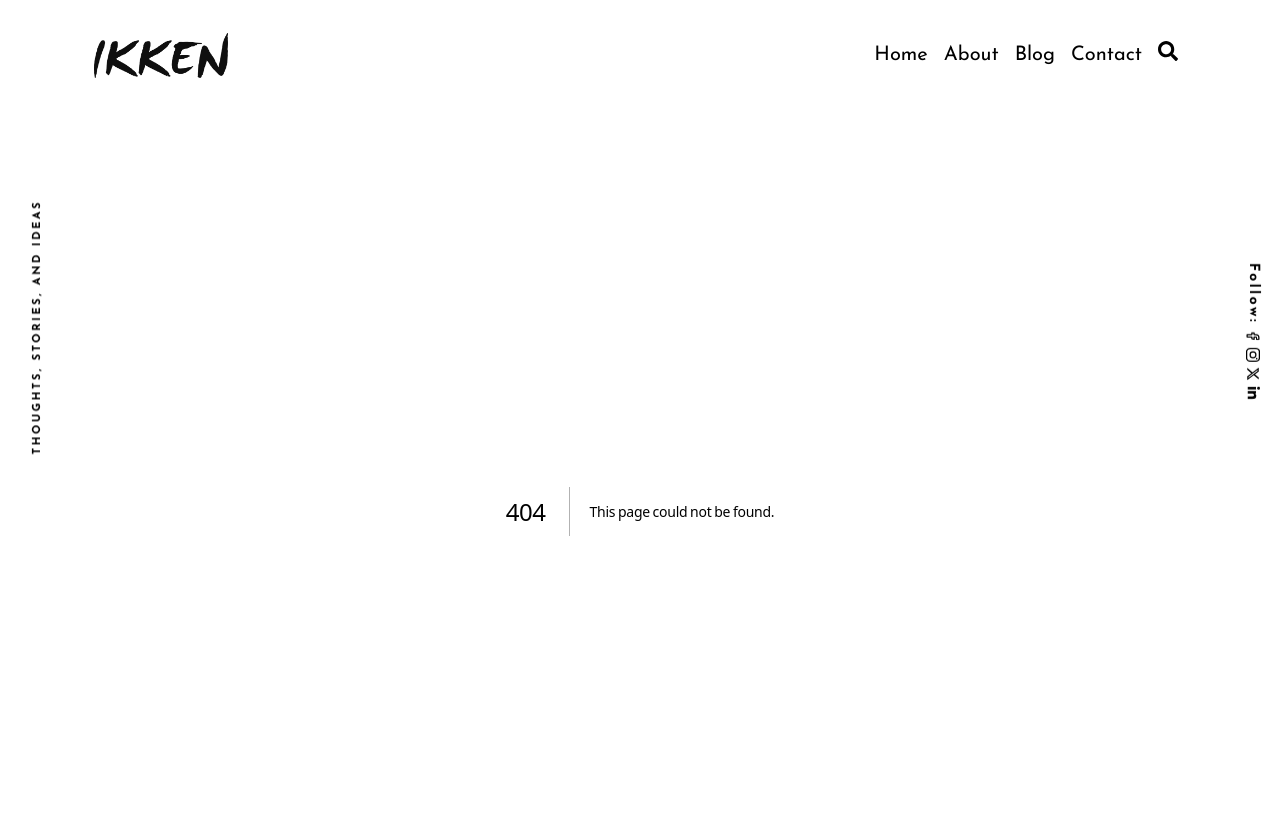
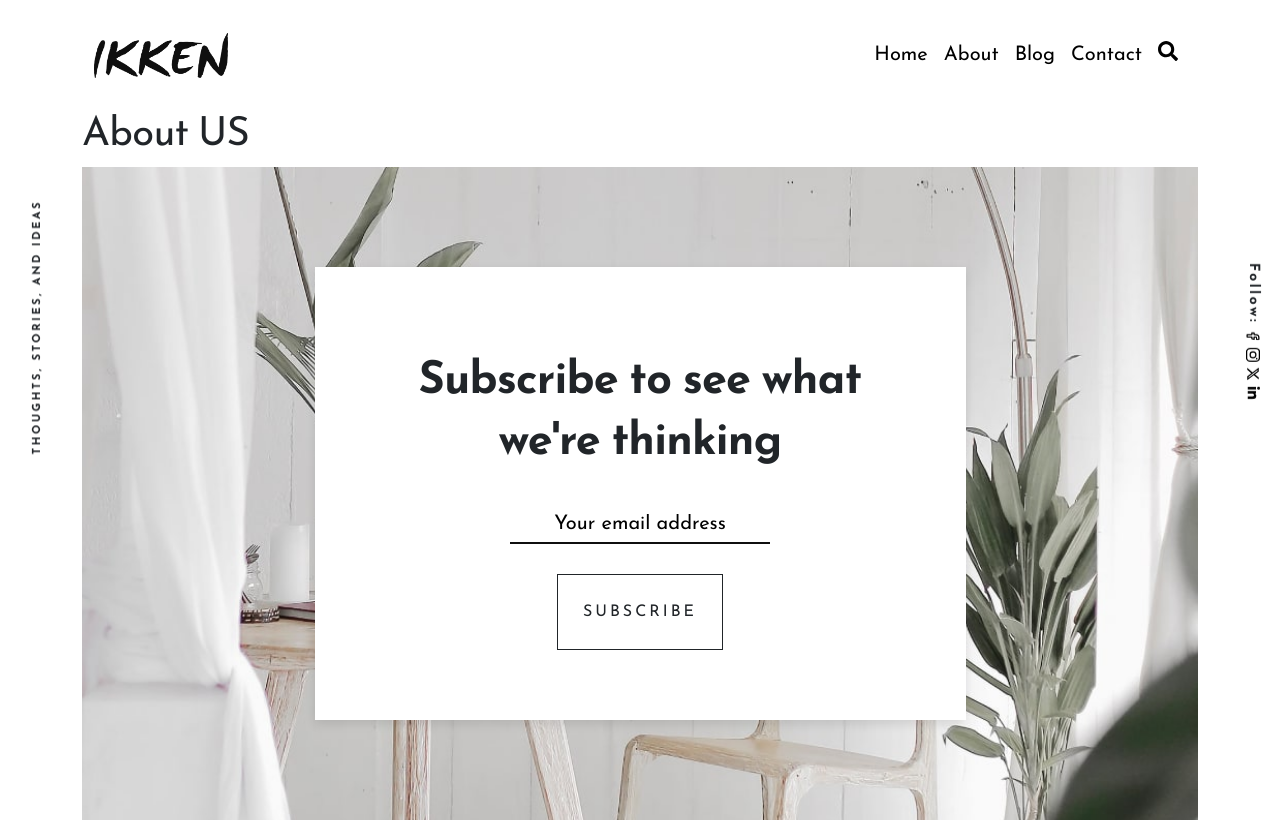
Before and after one commit to nikhil7476/ikken, a Next.js app: page /about in a window 1280 px wide. Before the commit this address had no page. Shown: the top 822 px of the page. Built offline with nearby package versions, Linux system fonts and the light colour scheme.

Commit message:
new file:   src/pages/about.js 	modified:   src/pages/contact.js

```diff
--- /dev/null
+++ b/src/pages/about.js
@@ -0,0 +1,9 @@
+export default function About() {
+    return (
+      <>
+      <div>
+        <h1>About US</h1>
+      </div>
+      </>
+    );
+  }
--- a/src/pages/contact.js
+++ b/src/pages/contact.js
@@ -4,7 +4,7 @@
 import Link from "next/link";
 import { FaEnvelope, FaPhoneAlt, FaMapMarkerAlt } from "react-icons/fa";
 
-export default function COntact() {
+export default function Contact() {
   return (
     <>
       <Head>
```
